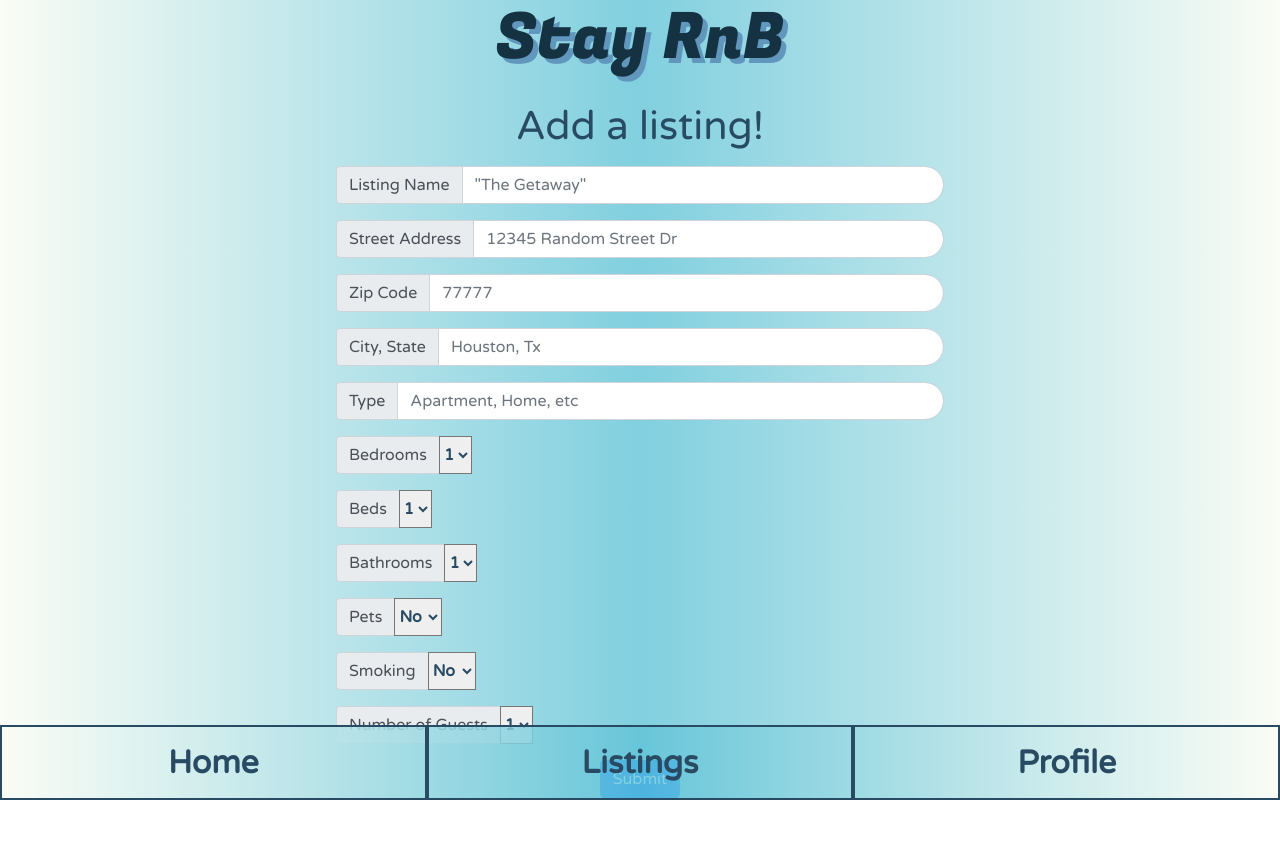
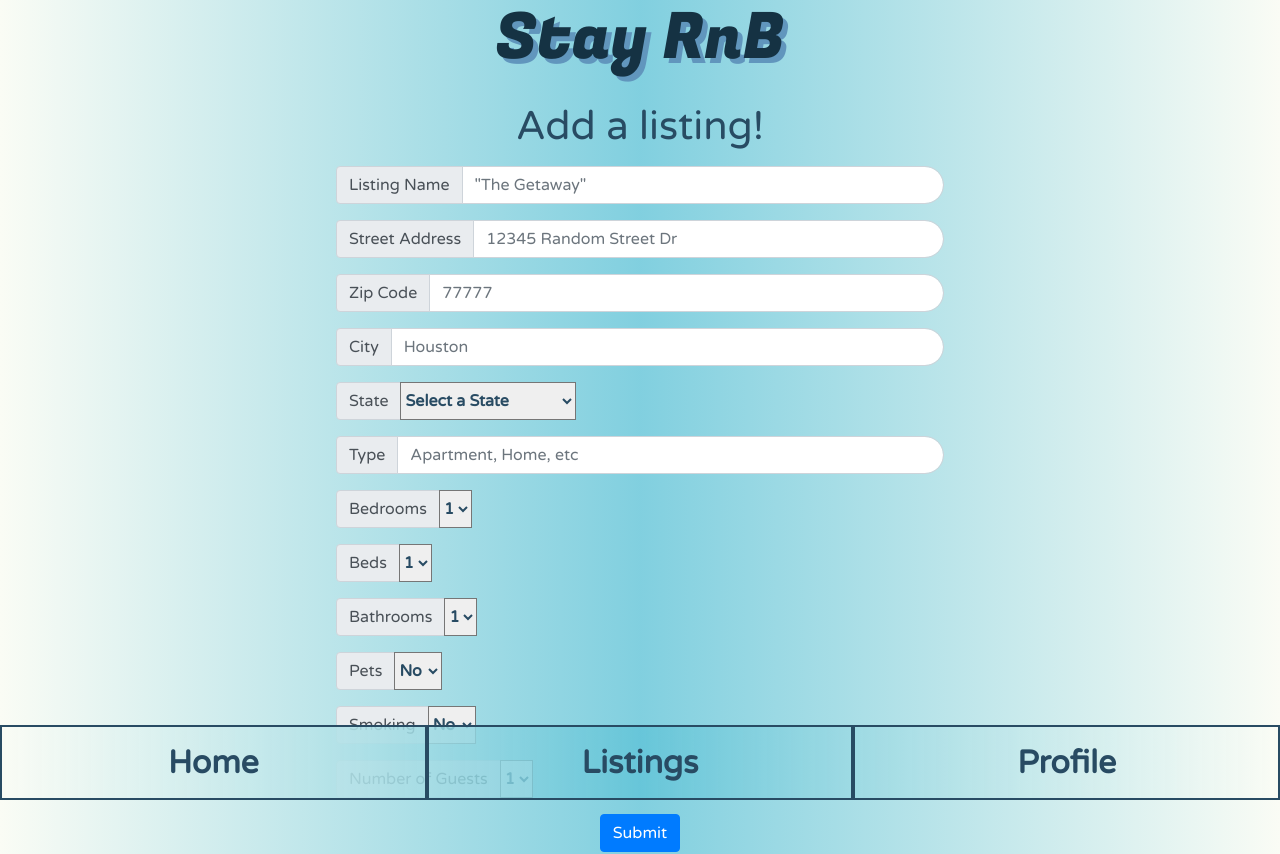
Before and after one commit to code-monkey713/Stay-RnB-Web, a React (Create React App) app: page /addlisting in a window 1280 px wide. Before the commit the page ends 800 px from the top, so only its background shows below. Built offline with nearby package versions, Linux system fonts and the light colour scheme; the HTML template or start-up script is replaced by a standard one.

Commit message:
mode AddListing page, added form and submit

```diff
--- a/src/pages/AddListing.js
+++ b/src/pages/AddListing.js
@@ -1,6 +1,39 @@
-import React from "react";
+import React, { useState, useEffect } from "react";
+import API from "../utils/API";
 
 export const AddListing = () => {
+  const postListing = async (event) => {
+    try {
+      event.preventDefault();
+      const newListing = await API.postListing();
+      console.log(newListing);
+    } catch (err) {
+      console.log(err);
+    }
+  };
+
+  const [listingForm, setListingForm] = useState({
+    name: "",
+    zip: null,
+    address: "",
+    city: "",
+    state: "",
+    available: true,
+    type: "",
+    price: null,
+    bedrooms: 1,
+    beds: 1,
+    bathrooms: 1,
+    pets: "No",
+    smoking: "No",
+    numberOfGuests: 1,
+    thumbnail: "",
+  });
+
+  // useEffect(() => {
+  //   console.log(listingForm);
+  // }, [listingForm]);
+
   return (
     <>
       <h1 className="text-center mb-3">Add a listing!</h1>
@@ -8,51 +41,137 @@
       <div className="row d-flex justify-content-center">
         <div className="col-6">
           <form id="listingForm">
-            <div class="input-group mb-3">
-              <span class="input-group-text">Listing Name</span>
+            <div className="input-group mb-3">
+              <span className="input-group-text">Listing Name</span>
               <input
                 type="text"
-                class="form-control"
+                className="form-control"
                 placeholder='"The Getaway"'
+                onChange={({ target }) =>
+                  setListingForm({ ...listingForm, name: target.value })
+                }
               />
             </div>
-            <div class="input-group mb-3">
-              <span class="input-group-text">Street Address</span>
+            <div className="input-group mb-3">
+              <span className="input-group-text">Street Address</span>
               <input
                 type="text"
-                class="form-control"
+                className="form-control"
                 placeholder="12345 Random Street Dr"
+                onChange={({ target }) =>
+                  setListingForm({ ...listingForm, address: target.value })
+                }
               />
             </div>
-            <div class="input-group mb-3">
-              <span class="input-group-text">Zip Code</span>
+            <div className="input-group mb-3">
+              <span className="input-group-text">Zip Code</span>
               <input
                 type="Number"
-                class="form-control"
+                className="form-control"
                 placeholder="77777"
                 min="10000"
                 max="99999"
+                onChange={({ target }) =>
+                  setListingForm({ ...listingForm, zip: target.value })
+                }
               />
             </div>
-            <div class="input-group mb-3">
-              <span class="input-group-text">City, State</span>
+            <div className="input-group mb-3">
+              <span className="input-group-text">City</span>
               <input
                 type="text"
-                class="form-control"
-                placeholder="Houston, Tx"
+                className="form-control"
+                placeholder="Houston"
+                onChange={({ target }) =>
+                  setListingForm({ ...listingForm, city: target.value })
+                }
               />
             </div>
-            <div class="input-group mb-3">
-              <span class="input-group-text">Type</span>
+            <div className="input-group mb-3">
+              <span className="input-group-text">State</span>
+              <select
+                name="state"
+                id="state"
+                onChange={({ target }) =>
+                  setListingForm({ ...listingForm, state: target.value })
+                }
+              >
+                <option value="" defaultValue="selected">
+                  Select a State
+                </option>
+                <option value="AL">Alabama</option>
+                <option value="AK">Alaska</option>
+                <option value="AZ">Arizona</option>
+                <option value="AR">Arkansas</option>
+                <option value="CA">California</option>
+                <option value="CO">Colorado</option>
+                <option value="CT">Connecticut</option>
+                <option value="DE">Delaware</option>
+                <option value="DC">District Of Columbia</option>
+                <option value="FL">Florida</option>
+                <option value="GA">Georgia</option>
+                <option value="HI">Hawaii</option>
+                <option value="ID">Idaho</option>
+                <option value="IL">Illinois</option>
+                <option value="IN">Indiana</option>
+                <option value="IA">Iowa</option>
+                <option value="KS">Kansas</option>
+                <option value="KY">Kentucky</option>
+                <option value="LA">Louisiana</option>
+                <option value="ME">Maine</option>
+                <option value="MD">Maryland</option>
+                <option value="MA">Massachusetts</option>
+                <option value="MI">Michigan</option>
+                <option value="MN">Minnesota</option>
+                <option value="MS">Mississippi</option>
+                <option value="MO">Missouri</option>
+                <option value="MT">Montana</option>
+                <option value="NE">Nebraska</option>
+                <option value="NV">Nevada</option>
+                <option value="NH">New Hampshire</option>
+                <option value="NJ">New Jersey</option>
+                <option value="NM">New Mexico</option>
+                <option value="NY">New York</option>
+                <option value="NC">North Carolina</option>
+                <option value="ND">North Dakota</option>
+                <option value="OH">Ohio</option>
+                <option value="OK">Oklahoma</option>
+                <option value="OR">Oregon</option>
+                <option value="PA">Pennsylvania</option>
+                <option value="RI">Rhode Island</option>
+                <option value="SC">South Carolina</option>
+                <option value="SD">South Dakota</option>
+                <option value="TN">Tennessee</option>
+                <option value="TX">Texas</option>
+                <option value="UT">Utah</option>
+                <option value="VT">Vermont</option>
+                <option value="VA">Virginia</option>
+                <option value="WA">Washington</option>
+                <option value="WV">West Virginia</option>
+                <option value="WI">Wisconsin</option>
+                <option value="WY">Wyoming</option>
+              </select>
+            </div>
+            <div className="input-group mb-3">
+              <span className="input-group-text">Type</span>
               <input
                 type="text"
-                class="form-control"
+                className="form-control"
                 placeholder="Apartment, Home, etc"
+                onChange={({ target }) =>
+                  setListingForm({ ...listingForm, type: target.value })
+                }
               />
             </div>
-            <div class="input-group mb-3">
-              <span class="input-group-text">Bedrooms</span>
-              <select name="bedrooms" id="bedrooms">
+            <div className="input-group mb-3">
+              <span className="input-group-text">Bedrooms</span>
+              <select
+                name="bedrooms"
+                id="bedrooms"
+                onChange={({ target }) =>
+                  setListingForm({ ...listingForm, bedrooms: target.value })
+                }
+              >
                 <option value="1">1</option>
                 <option value="2">2</option>
                 <option value="3">3</option>
@@ -61,9 +180,15 @@
                 <option value="6">6</option>
               </select>
             </div>
-            <div class="input-group mb-3">
-              <span class="input-group-text">Beds</span>
-              <select name="beds" id="beds">
+            <div className="input-group mb-3">
+              <span className="input-group-text">Beds</span>
+              <select
+                name="beds"
+                id="beds"
+                onChange={({ target }) =>
+                  setListingForm({ ...listingForm, beds: target.value })
+                }
+              >
                 <option value="1">1</option>
                 <option value="2">2</option>
                 <option value="3">3</option>
@@ -72,9 +197,15 @@
                 <option value="6">6</option>
               </select>
             </div>
-            <div class="input-group mb-3">
-              <span class="input-group-text">Bathrooms</span>
-              <select name="baths" id="baths">
+            <div className="input-group mb-3">
+              <span className="input-group-text">Bathrooms</span>
+              <select
+                name="baths"
+                id="baths"
+                onChange={({ target }) =>
+                  setListingForm({ ...listingForm, bathrooms: target.value })
+                }
+              >
                 <option value="1">1</option>
                 <option value="2">2</option>
                 <option value="3">3</option>
@@ -83,23 +214,41 @@
                 <option value="6">6</option>
               </select>
             </div>
-            <div class="input-group mb-3">
-              <span class="input-group-text">Pets</span>
-              <select name="pets" id="pets">
+            <div className="input-group mb-3">
+              <span className="input-group-text">Pets</span>
+              <select
+                name="pets"
+                id="pets"
+                onChange={({ target }) =>
+                  setListingForm({ ...listingForm, pets: target.value })
+                }
+              >
                 <option value="no">No</option>
                 <option value="yes">Yes</option>
               </select>
             </div>
-            <div class="input-group mb-3">
-              <span class="input-group-text">Smoking</span>
-              <select name="smoking" id="smoking">
+            <div className="input-group mb-3">
+              <span className="input-group-text">Smoking</span>
+              <select
+                name="smoking"
+                id="smoking"
+                onChange={({ target }) =>
+                  setListingForm({ ...listingForm, smoking: target.value })
+                }
+              >
                 <option value="no">No</option>
                 <option value="yes">Yes</option>
               </select>
             </div>
-            <div class="input-group mb-3">
-              <span class="input-group-text">Number of Guests</span>
-              <select name="guests" id="guests">
+            <div className="input-group mb-3">
+              <span className="input-group-text">Number of Guests</span>
+              <select
+                name="guests"
+                id="guests"
+                onChange={({ target }) =>
+                  setListingForm({ ...listingForm, guests: target.value })
+                }
+              >
                 <option value="1">1</option>
                 <option value="2">2</option>
                 <option value="3">3</option>
@@ -110,7 +259,13 @@
             </div>
             <div className="row">
               <div className="col d-flex justify-content-center">
-                <button className="btn btn-primary">Submit</button>
+                <button
+                  className="btn btn-primary"
+                  onClick={postListing}
+                  type="submit"
+                >
+                  Submit
+                </button>
               </div>
             </div>
           </form>
```
